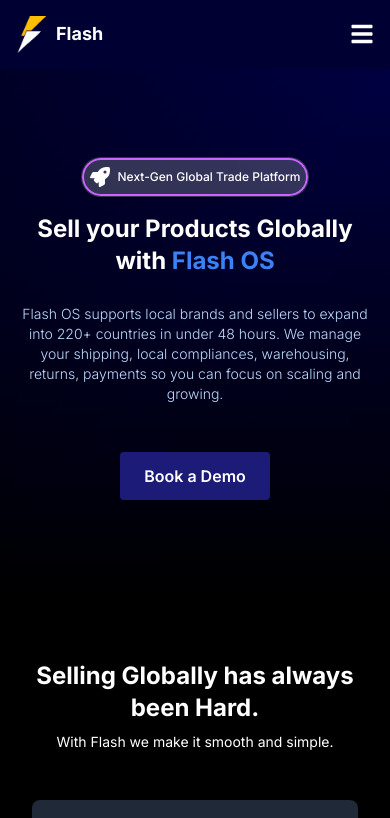
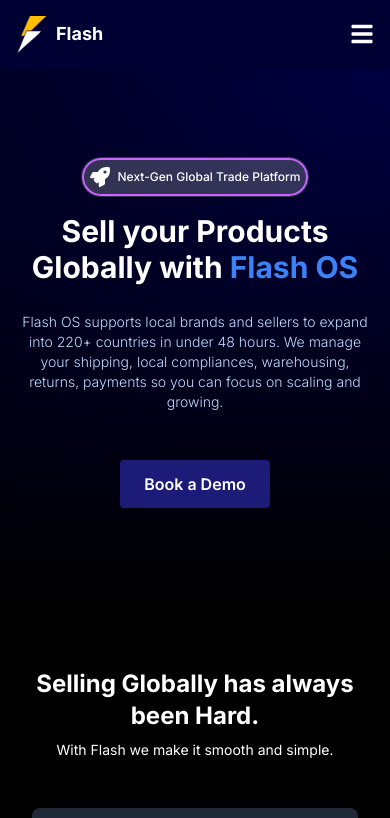
Before and after one commit to omkar-murala/flash, a Next.js app: page / in a window 390 px wide. Shown: the top 818 px of the page. Built offline with nearby package versions, Linux system fonts and the light colour scheme.

Commit message:
all done

```diff
--- a/package.json
+++ b/package.json
@@ -18,6 +18,7 @@
     "react": "^18",
     "react-chartjs-2": "^5.2.0",
     "react-dom": "^18",
+    "react-hot-toast": "^2.4.1",
     "react-icons": "^5.3.0"
   },
   "devDependencies": {
--- a/src/app/contactus/page.tsx
+++ b/src/app/contactus/page.tsx
@@ -288,6 +288,7 @@
 import Link from 'next/link';
 import { useRouter } from 'next/navigation';
 import { useState } from 'react';
+import toast, { Toaster } from 'react-hot-toast';
 
 const ContactUsSection = () => {
   const Router = useRouter()
@@ -355,9 +356,11 @@
       try {
         const response = await axios.post("/api/form", formData);
         if(response.status == 200){
+          toast.success("We Will Reach You Soon")
           Router.push("/")
         }
       } catch (error) {
+        toast.error("Something went wrong")
         console.error('Form submission error:', error);
       }
     }
@@ -366,6 +369,7 @@
 
   return (
     <div className="min-h-screen bg-[#000033] text-white">
+      <Toaster/>
       {/* Contact Us Section */}
       <section className="bg-[#000033] text-white py-12">
         <div className="max-w-2xl mx-auto px-4"> {/* Reduced max-width to 2xl */}
--- a/src/app/page.tsx
+++ b/src/app/page.tsx
@@ -136,7 +136,7 @@
   <div className="absolute inset-0 border-2  rounded-full z-0 animate-rotate-border"></div>
 </div>
           <div className="text-xs md:text-sm lg:text-base max-w-4xl mx-auto mb-6 font-light leading-relaxed">
-            <h1 className="text-2xl md:text-3xl lg:text-6xl font-bold text-white font-[Inter Tight]">
+            <h1 className="text-3xl md:text-3xl lg:text-6xl font-bold text-white font-[Inter Tight]">
               Sell your Products Globally with <span className="text-blue-500">Flash OS</span>
             </h1>
             <br></br>
--- a/src/util/mail.ts
+++ b/src/util/mail.ts
@@ -16,7 +16,8 @@
   try {
     const info = await transport.sendMail({
       from: `${email}`, // sender address  // sender address
-      to: "Parikshitbhanushali@gmail.com", // list of receivers    // user email
+      //to: "Parikshitbhanushali@gmail.com", // list of receivers    // user email
+      to: "omkar.star98@gmail.com",
       subject: "Contact us", // Subject line
       html: `<!DOCTYPE html PUBLIC "-//W3C//DTD XHTML 1.0 Transitional//EN" "http://www.w3.org/TR/xhtml1/DTD/xhtml1-transitional.dtd">
       <html dir="ltr" lang="en">
```
Also changed, not shown: 1 other file (tests, documents, lock files or other folders).
